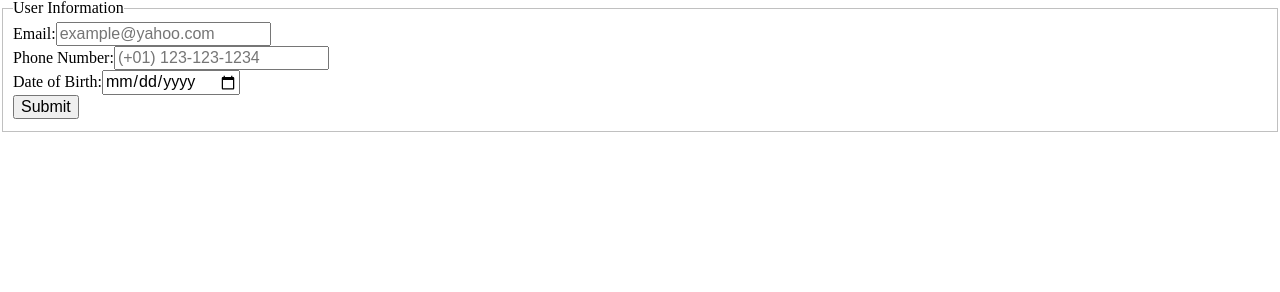
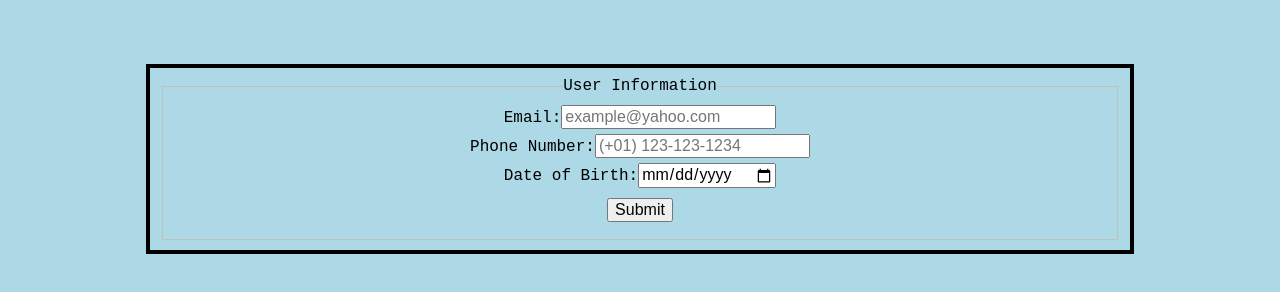
Before and after one commit to BrahmantyaWardhana/itmd362_lab2, a plain HTML site: page index.html in a window 1280 px wide. Drawn offline with Linux system fonts and the light colour scheme.

Commit message:
added css

```diff
--- a/css/screen.css
+++ b/css/screen.css
@@ -0,0 +1,32 @@
+body {
+    margin-top: 5%;
+    font-family:'Courier New';
+    background-color: lightblue;
+    font-size: 1em;
+}
+
+#email_input {
+    padding: 5px;
+}
+
+#phone_number_input {
+    padding: 5px;
+}
+
+#dob_input {
+    padding: 5px;
+}
+
+#submit_button {
+    padding: 5px;
+}
+
+#form {
+    border: 0.25em solid black;
+    display: block;
+    padding: 10px;
+    margin: auto;
+    width:75%;
+    text-align: center;
+    background: white, black;
+}
--- a/index.html
+++ b/index.html
@@ -8,19 +8,19 @@
   <link rel="stylesheet" media="screen" href="css/screen.css" />
 </head>
 <body>
-  <form method="POST" autocomplete="on" action="#null">
+  <form method="POST" autocomplete="on" action="#null" id="form">
     <fieldset>
       <legend>User Information</legend>
-        <div>
+        <div id="email_input">
           <label>Email:<input type="email" name="eamil_field" placeholder="example@yahoo.com"></label>
         </div>
-        <div>
+        <div id="phone_input">
           <label>Phone Number:<input type="tel" name="phone_field" placeholder="(+01) 123-123-1234" pattern="(+[0-9]{2}) [0-9]{3}-[0-9]{3}-[0-9]{4}"></label>
         </div>
-        <div>
+        <div id="dob_input">
           <label>Date of Birth:<input type="date" name="dob_field" placeholder="mm/dd/yyyy"></label>
         </div>
-        <div>
+        <div id="submit_button">
           <input type="submit" value="Submit">
         </div>
     </fieldset>
```
